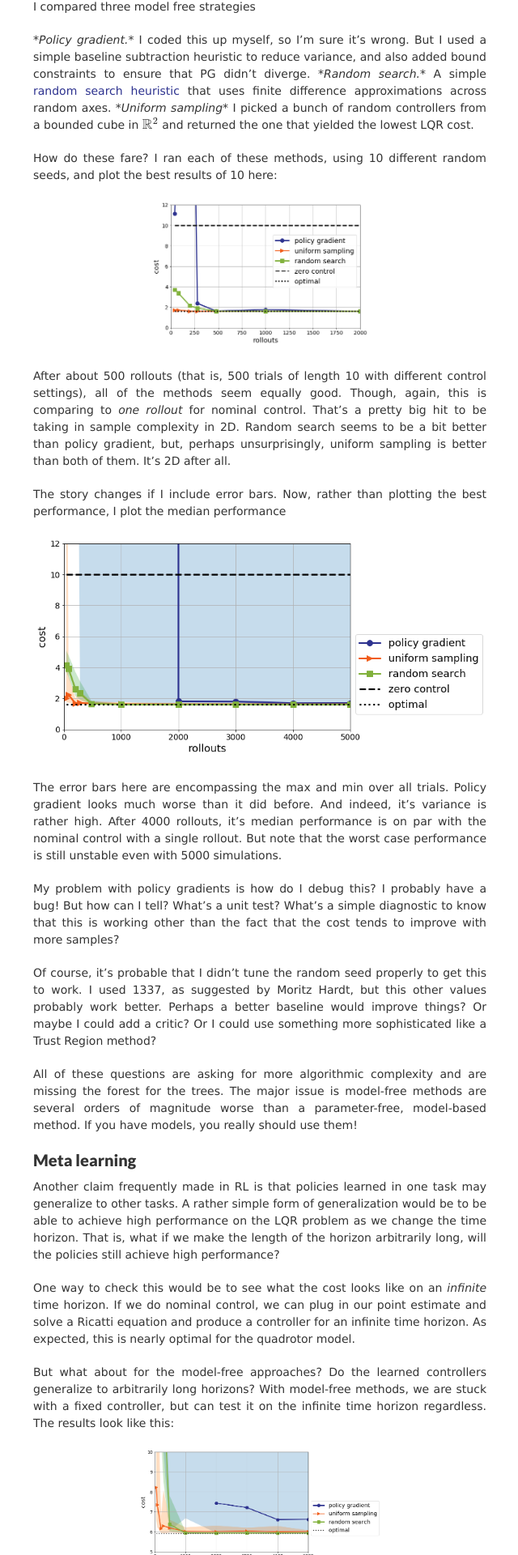
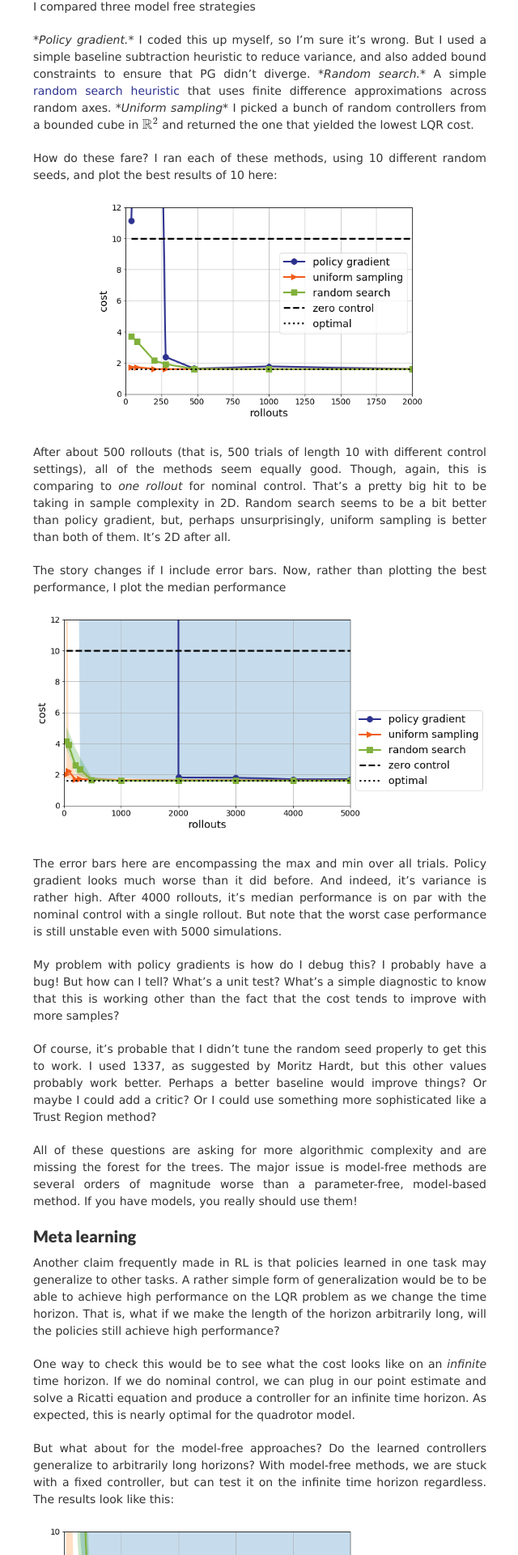
Before and after one commit to benjamin-recht/benjamin-recht.github.io, a Jekyll site: the page built from _posts/2018-02-26-nominal.md, in a window 1280 px wide. Shown: the part 2847-4767 px from the top of the page at 81% size, without its empty margins (319-959 px from the left). Built offline with Jekyll 4.4.1, drawn with Linux system fonts in a browser that asks for light colours; nearby versions of some CDN libraries; formulas are drawn with MathJax 3; comment, search, counter and statistics services are not loaded.

Commit message:
resizing figures

```diff
--- a/_posts/2018-02-26-nominal.md
+++ b/_posts/2018-02-26-nominal.md
@@ -94,14 +94,14 @@ _*Uniform sampling*_ I picked a bunch of random controllers from a bounded cube
 How do these fare? I ran each of these methods, using 10 different random seeds, and plot the best results of 10 here:
 
 {: .center}
-![position](/assets/rl/policies/cost_finite.png){:width="270px"}
+![position](/assets/rl/policies/cost_finite.png){:width="409px"}
 
 After about 500 rollouts (that is, 500 trials of length 10 with different control settings), all of the methods seem equally good. Though, again, this is comparing to _one rollout_ for nominal control. That’s a pretty big hit to be taking in sample complexity in 2D. Random search seems to be a bit better than policy gradient, but, perhaps unsurprisingly, uniform sampling is better than both of them. It’s 2D after all.
 
 The story changes if I include error bars.  Now, rather than plotting the best performance, I plot the median performance
 
 {: .center}
-![position](/assets/rl/policies/cost_finite_err_bars.png){:width="600px"}
+![position](/assets/rl/policies/cost_finite_err_bars.png){:width="560px"}
 
 
 The error bars here are encompassing the max and min over all trials. Policy gradient looks much worse than it did before. And indeed, it’s variance is rather high. After 4000 rollouts, it’s median performance is on par with the nominal control with a single rollout. But note that the worst case performance is still unstable even with 5000 simulations.
@@ -121,7 +121,7 @@ One way to check this would be to see what the cost looks like on an _infinite_
 But what about for the model-free approaches? Do the learned controllers generalize to arbitrarily long horizons? With model-free methods, we are stuck with a fixed controller, but can test it on the infinite time horizon regardless. The results look like this:
 
 {: .center}
-![position](/assets/rl/policies/cost_infinite.png){:width="300px"}
+![position](/assets/rl/policies/cost_infinite.png){:width="560px"}
 
 The error bars for Policy Gradient are all over the place here, and the median is indeed infinite up to 2000 rollouts. What is happening is that on an infinite time horizon, it is necessary for the controller to be _stabilizing_ so that the trajectories don’t blow up.  A necessary and sufficient condition for stabilization is for the matrix $A+BK$ to have all of its eigenvalues to be less than 1. This makes sense, as the closed-loop system takes the form
 
@@ -132,7 +132,7 @@ $$
 If $A+BK$ has an eigenvalue with magnitude greater than 1, then that corresponding eigenvector will be amplified exponentially quickly. We can plot how frequently the various search methods find stabilizing control policies when looking at a finite horizon. Recall that nominal control finds such a policy with one simulation.
 
 {: .center}
-![position](/assets/rl/policies/stabilizing.png){:width="270px"}
+![position](/assets/rl/policies/stabilizing.png){:width="412px"}
 
 Uniform sampling and random search do eventually tend to only find stabilizing policies, but that they still require a few hundred simulations to ensure stability. Policy gradient, on the other hand, never returns a stabilizing policy more than 90 percent of the time, even after thousands of simulations.
 
```
